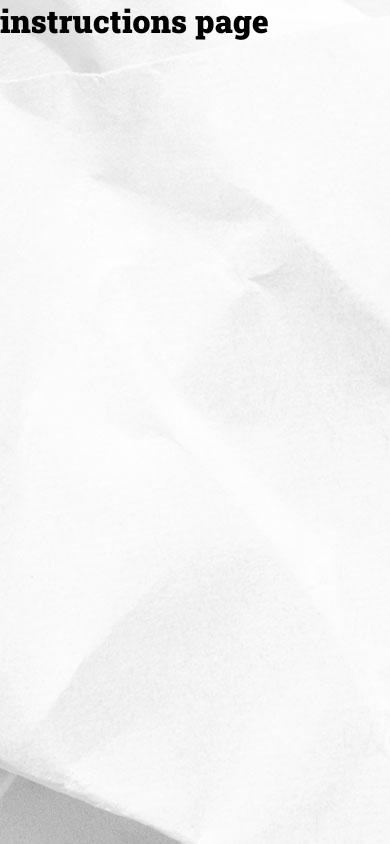
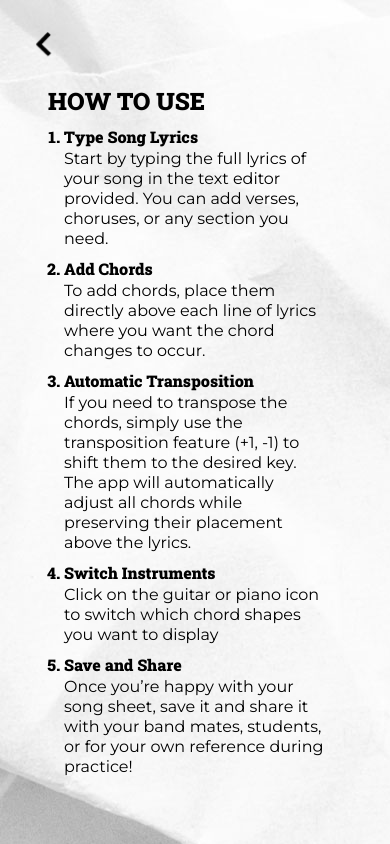
Before and after one commit to yapangelo/angelo-yap-capstone-chordflip, a React (Vite) app in the folder angelo-capstone-chordflip/: page /instructions in a window 390 px wide. Built offline with nearby package versions, Linux system fonts and the light colour scheme.

Commit message:
created responsive instructions page

```diff
--- a/angelo-capstone-chordflip/src/pages/InstructionsPage/InstructionsPage.jsx
+++ b/angelo-capstone-chordflip/src/pages/InstructionsPage/InstructionsPage.jsx
@@ -1,10 +1,65 @@
 import "./InstructionsPage.scss";
+import { Link } from "react-router-dom";
+import chevron from "../../assets/chevron.svg";
+import logo from "../../assets/chordflip-logo-notext.svg";
 
 const InstructionsPage = () => {
   return (
-    <>
-      <h1>instructions page</h1>
-    </>
+    <div className="instructionspage">
+      <Link to="/">
+        <img src={chevron} alt="back" className="instructionspage__nav" />
+      </Link>
+      <Link to="/">
+        <img src={logo} alt="back" className="instructionspage__logo" />
+      </Link>
+      <div className="instructionspage__content">
+        <h2 className="instructionspage__title">HOW TO USE</h2>
+        <ol className="instructionspage__instructions">
+          <li className="instructionspage__list-item">
+            <h3 className="instructionspage__item-header">Type Song Lyrics</h3>
+            <p className="instructionspage__item">
+              Start by typing the full lyrics of your song in the text editor
+              provided. You can add verses, choruses, or any section you need.
+            </p>
+          </li>
+          <li className="instructionspage__list-item">
+            <h3 className="instructionspage__item-header">Add Chords</h3>
+            <p className="instructionspage__item">
+              To add chords, place them directly above each line of lyrics where
+              you want the chord changes to occur.
+            </p>
+          </li>
+          <li className="instructionspage__list-item">
+            <h3 className="instructionspage__item-header">
+              Automatic Transposition
+            </h3>
+            <p className="instructionspage__item">
+              If you need to transpose the chords, simply use the transposition
+              feature (+1, -1) to shift them to the desired key. The app will
+              automatically adjust all chords while preserving their placement
+              above the lyrics.
+            </p>
+          </li>
+          <li className="instructionspage__list-item">
+            <h3 className="instructionspage__item-header">
+              Switch Instruments
+            </h3>
+            <p className="instructionspage__item">
+              Click on the guitar or piano icon to switch which chord shapes you
+              want to display
+            </p>
+          </li>
+          <li className="instructionspage__list-item">
+            <h3 className="instructionspage__item-header">Save and Share</h3>
+            <p className="instructionspage__item">
+              Once you’re happy with your song sheet, save it and share it with
+              your band mates, students, or for your own reference during
+              practice!
+            </p>
+          </li>
+        </ol>
+      </div>
+    </div>
   );
 };
 export default InstructionsPage;
--- a/angelo-capstone-chordflip/src/pages/InstructionsPage/InstructionsPage.scss
+++ b/angelo-capstone-chordflip/src/pages/InstructionsPage/InstructionsPage.scss
@@ -0,0 +1,54 @@
+@use "../../styles/partials/mixins" as *;
+
+.instructionspage {
+    padding: 2rem;
+
+    &__content {
+        padding: 2rem 1rem;
+    }
+
+    &__title {
+        padding-bottom: .5rem;
+    }
+
+    &__logo {
+        display: none;
+    }
+
+    &__item-header {
+        padding: 1rem 0 .5rem 0;
+    }
+
+    &__instructions {
+        padding: 0 1rem;
+    }
+
+    @include tablet {
+        &__content {
+            padding: 4rem 4rem;
+        }
+
+        &__title {
+            padding-bottom: 2rem;
+        }
+    }
+
+    @include desktop {
+        &__nav {
+            display: none;
+        }
+
+        &__logo {
+            display: flex;
+        }
+
+        &__content {
+            display: flex;
+            flex-direction: column;
+            background-color: rgba(0, 0, 0, 0.07);
+            width: 50%;
+            margin: 2rem auto;
+            box-shadow: 0px 4px 8px rgba(0, 0, 0, 0.2);
+        }
+    }
+}
--- a/angelo-capstone-chordflip/src/styles/partials/_typography.scss
+++ b/angelo-capstone-chordflip/src/styles/partials/_typography.scss
@@ -28,6 +28,13 @@ h2 {
     line-height: 1rem;
 }
 
+h3 {
+    font-family: 'Roboto Slab', 'Times New Roman', Times, serif;
+    font-weight: 900;
+    font-size: 1rem;
+    line-height: .5rem;
+}
+
 @include tablet {
     h1 {
         font-size: 2.5rem;
@@ -44,3 +51,10 @@ h2 {
         line-height: 1.5rem;
     }
 }
+
+li::marker {
+    font-family: 'Roboto Slab', 'Times New Roman', Times, serif;
+    font-weight: 900;
+    font-size: 1rem;
+    line-height: .5rem;
+}
```
